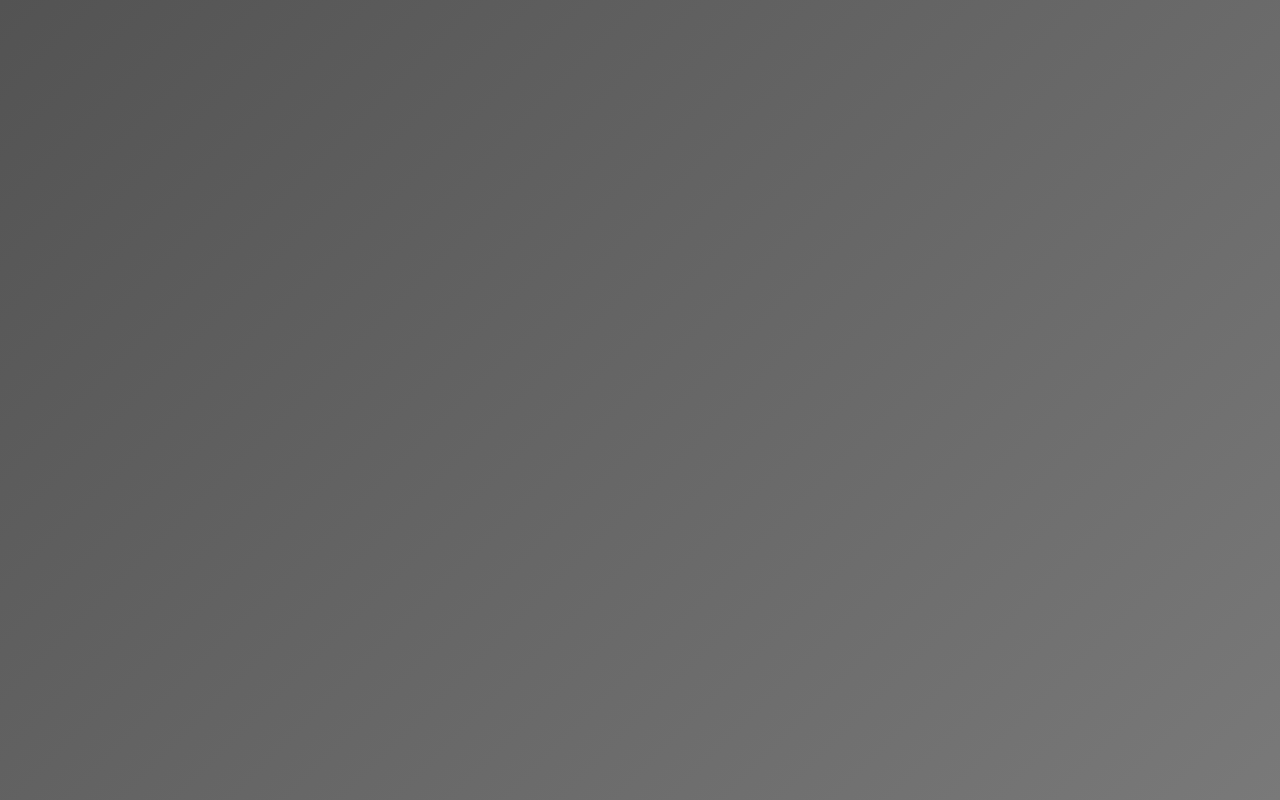
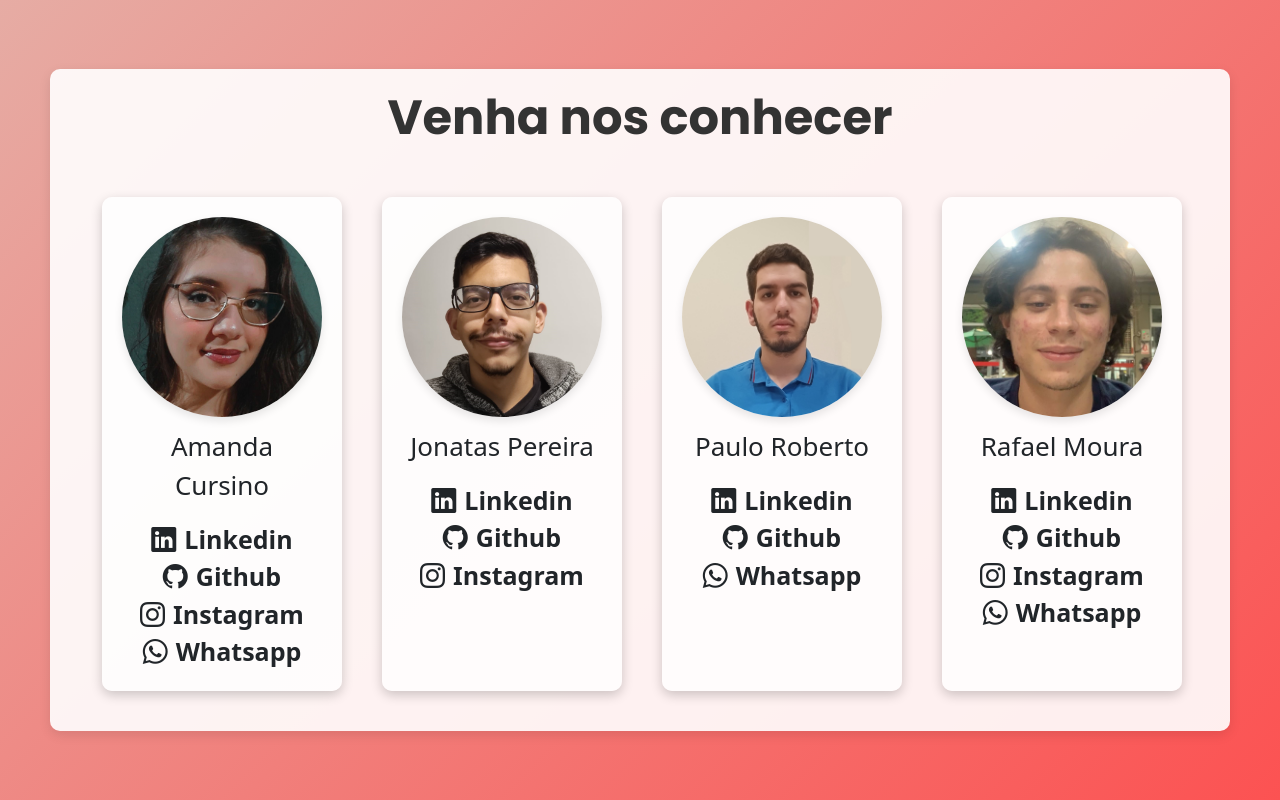
Before and after one commit to Rasanhii/treelink, a React (Create React App) app: page / in a window 1280 px wide. Built offline with nearby package versions, Linux system fonts and the light colour scheme.

Commit message:
Ajuste dos cards

```diff
--- a/package.json
+++ b/package.json
@@ -9,6 +9,7 @@
     "@testing-library/react": "^13.4.0",
     "@testing-library/user-event": "^13.5.0",
     "bootstrap": "^5.3.3",
+    "bootstrap-icons": "^1.11.3",
     "react": "^18.3.1",
     "react-background-slider": "^4.0.0",
     "react-bootstrap": "^2.10.4",
--- a/src/App.js
+++ b/src/App.js
@@ -6,7 +6,7 @@ import Homepage from './pages/homepage/homepage';
 
 function App() {
   return (
-    <BrowserRouter basename='/treelink'>
+    <BrowserRouter basename='/'>
       <Routes>
         <Route path = "/">
           <Route index element={<Homepage />} />
--- a/src/pages/homepage/homepage.css
+++ b/src/pages/homepage/homepage.css
@@ -1,11 +1,12 @@
 /* Importando a fonte do Google Fonts */
 @import url('https://fonts.googleapis.com/css2?family=Poppins:wght@300;500;700&display=swap');
+@import 'bootstrap-icons/font/bootstrap-icons.css';
 
 body {
   margin: 0;
   padding: 0;
   font-family: 'Poppins', sans-serif;
-  background: linear-gradient(135deg, #535353 0%, #797979 100%);
+  background: linear-gradient(135deg, #e6aca4 0%, #fc5252 100%);
   min-height: 100vh;
   display: flex;
   justify-content: center;
@@ -33,7 +34,7 @@ body {
 .container {
   display: flex;
   justify-content: space-around;
-  align-items: center;
+  align-items: stretch;
   max-width: 1400px;
 }
 
@@ -78,3 +79,16 @@ body {
 .button-group button:hover {
   background-color: #89f7fe;
 }
+
+.links i {
+  margin-right: 8px; /* Espaçamento entre o ícone e o texto */
+}
+
+.links {
+  display: block;
+  align-items: center;
+  text-decoration: none;
+  color: inherit;
+  font-size: 25px;
+  font-weight: 700;
+}
--- a/src/pages/homepage/homepage.jsx
+++ b/src/pages/homepage/homepage.jsx
@@ -1,40 +1,98 @@
 import React from 'react';
 import "./homepage.css";
+import { Button } from 'react-bootstrap';
 
 const Homepage = () => {
+  const handleClick = () => {
+    alert('Ícone clicado!')
+  }
     return (
     <div className="page">
       <h1 className="title">Venha nos conhecer</h1>
       <div className="container">
+
+
+        {/* Amanda */}
         <div className="photo-card">
           <img src="./pessoas/Amanda.jpeg" alt="Amanda" className="profile-photo" />
           <p>Amanda Cursino</p>
-          <div className="button-group">
-            <div>Botão</div>
-          </div>
+          <a className='links' target='blank' href='https://www.linkedin.com/in/amanda-cursino-6b380a263/' >
+            <i class="bi bi-linkedin"></i>
+            <span>Linkedin</span>
+          </a>
+          <a className='links' target='blank' href='https://github.com/AmandaCursino' >
+            <i class="bi bi-github"></i>
+            <span>Github</span>
+          </a>
+          <a className='links' target='blank' href='https://www.instagram.com/amanda_cursino93/' >
+            <i class="bi bi-instagram"></i>
+            <span>Instagram</span>
+          </a>
+          <a className='links' target='blank' href='https://wa.me/5512988358585' >
+            <i class="bi bi-whatsapp"></i>
+            <span>Whatsapp</span>
+          </a>
         </div>
+
+
+        {/* Jonatas */}
         <div className="photo-card">
           <img src="./pessoas/Jonatas.jpg" alt="Jonatas" className="profile-photo" />
           <p>Jonatas Pereira</p>
-          <div className="button-group">
-          <div>Botão</div>
-          </div>
+          <a className='links' target='blank' href='https://www.linkedin.com/in/rasanhii/' >
+            <i class="bi bi-linkedin"></i>
+            <span>Linkedin</span>
+          </a>
+          <a className='links' target='blank' href='https://github.com/Rasanhii' >
+            <i class="bi bi-github"></i>
+            <span>Github</span>
+          </a>
+          <a className='links' target='blank' href='https://www.instagram.com/jonatas_s_pereira/' >
+            <i class="bi bi-instagram"></i>
+            <span>Instagram</span>
+          </a>
         </div>
+
+
+        {/* Paulo */}
         <div className="photo-card">
           <img src=".\pessoas\Paulo.png" alt="Paulo" className="profile-photo" />
           <p>Paulo Roberto</p>
-          <div>Botão</div>
-          <div className="button-group">
+          <a className='links' target='blank' href='https://www.linkedin.com/in/pcastroneto/' >
+            <i class="bi bi-linkedin"></i>
+            <span>Linkedin</span>
+          </a>
+          <a className='links' target='blank' href='https://github.com/pcastroneto' >
+            <i class="bi bi-github"></i>
+            <span>Github</span>
+          </a>
+          <a className='links' target='blank' href='https://wa.me/5512981047620' >
+            <i class="bi bi-whatsapp"></i>
+            <span>Whatsapp</span>
+          </a>
+        </div>
 
-          </div>
-        </div>
+
+        {/* Rafael */}
         <div className="photo-card">
           <img src="./pessoas/Rafael.jpeg" alt="Rafael" className="profile-photo" />
           <p>Rafael Moura</p>
-          <div>Botão</div>
-          <div className="button-group">
-
-          </div>
+          <a className='links' target='blank' href='https://www.linkedin.com/in/rafael-moura-64470023a/' >
+            <i class="bi bi-linkedin"></i>
+            <span>Linkedin</span>
+          </a>
+          <a className='links' target='blank' href='https://github.com/Faelfaria' >
+            <i class="bi bi-github"></i>
+            <span>Github</span>
+          </a>
+          <a className='links' target='blank' href='https://www.instagram.com/faelzin_faria?igsh=OTlobTUxcDEyZXM2&utm_source=qr' >
+            <i class="bi bi-instagram"></i>
+            <span>Instagram</span>
+          </a>
+          <a className='links' target='blank' href='https://wa.me/5512992515607' >
+            <i class="bi bi-whatsapp"></i>
+            <span>Whatsapp</span>
+          </a>
         </div>
       </div>
     </div>
```
Also changed, not shown: 1 other file (tests, documents, lock files or other folders).
